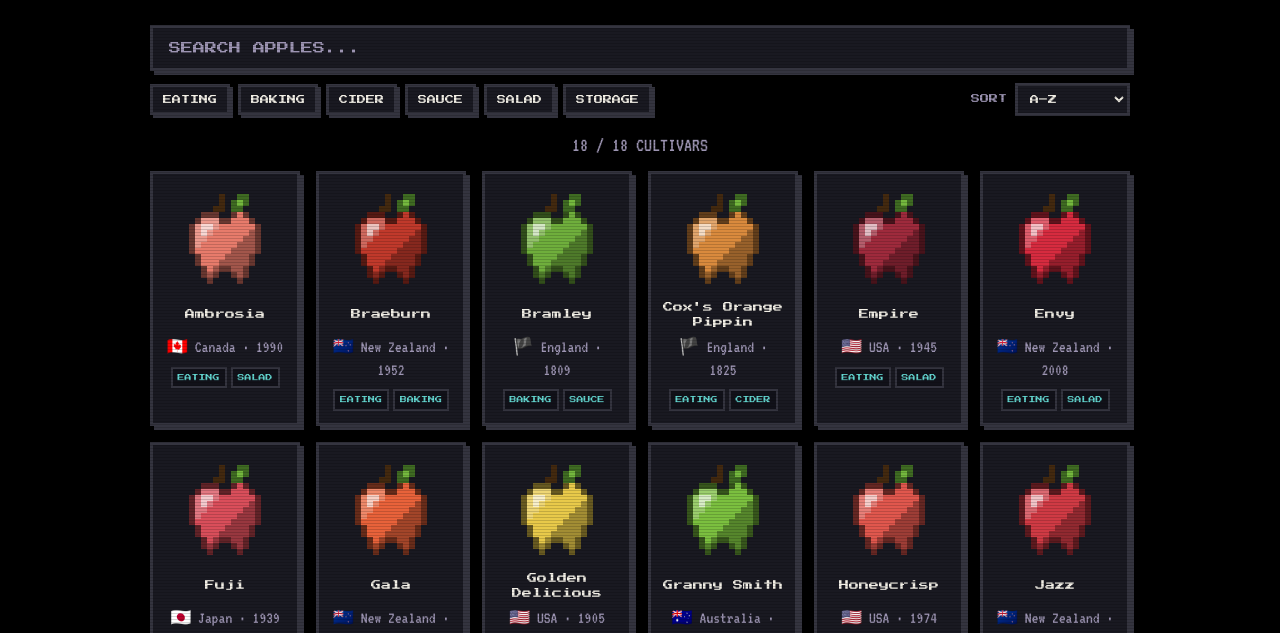
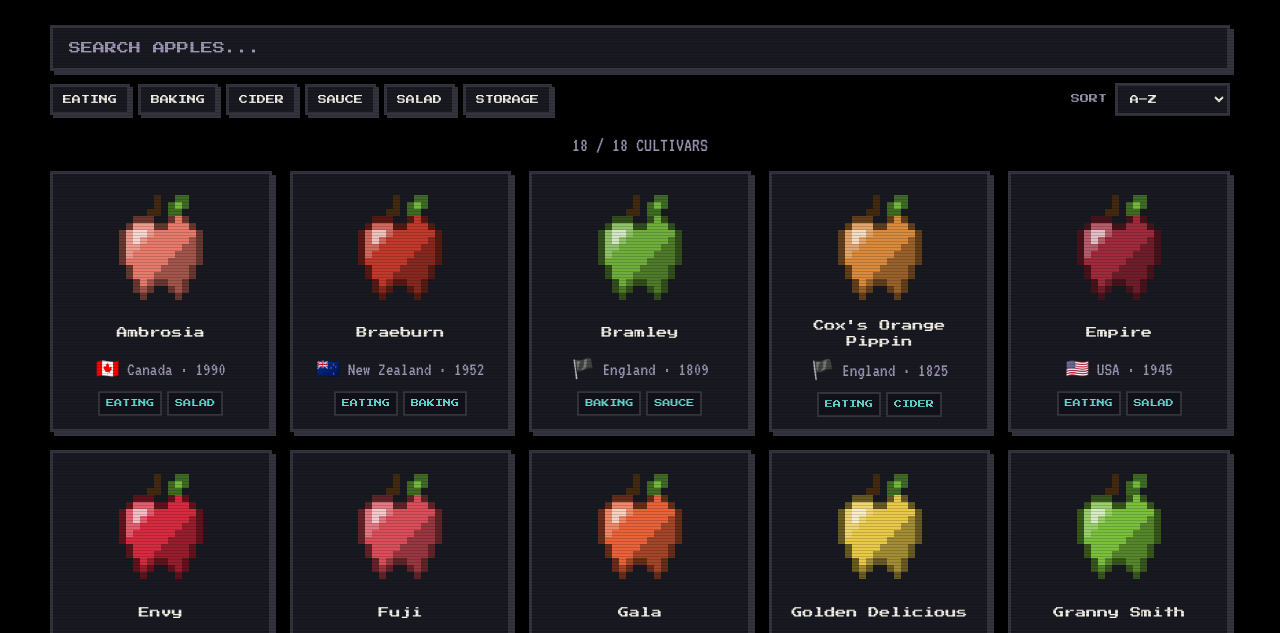
Before and after one commit to B-Timok/apples, a plain HTML site: page web/index.html in a window 1280 px wide. Shown: the part 119-752 px from the top of the page. Drawn offline with Linux system fonts and the light colour scheme.

Commit message:
Widen grid to 5 per row with larger, more legible cards
- 5-column grid in a wider 1180px container (steps to 4/3/2 when narrow)
- bigger sprites (112px, rendered at 7x) and larger card name/origin/tag text
- align controls, count, and footer to the wider container

```diff
--- a/web/app.js
+++ b/web/app.js
@@ -207,7 +207,7 @@ function card(a) {
   el.addEventListener("click", () => openModal(a));
   el.addEventListener("keydown", (e) => { if (e.key === "Enter") openModal(a); });
 
-  drawSprite(canvas, a.skin, 6);
+  drawSprite(canvas, a.skin, 7);
   return el;
 }
 
--- a/web/style.css
+++ b/web/style.css
@@ -107,7 +107,7 @@ body {
 
 /* ---- Controls ------------------------------------------------------------ */
 .controls {
-  max-width: 980px;
+  max-width: 1180px;
   margin: 20px auto 0;
   display: flex;
   flex-direction: column;
@@ -173,7 +173,7 @@ body {
 }
 
 .count {
-  max-width: 980px;
+  max-width: 1180px;
   margin: 16px auto 0;
   color: var(--muted);
   font-size: 20px;
@@ -182,12 +182,15 @@ body {
 
 /* ---- Grid ---------------------------------------------------------------- */
 .grid {
-  max-width: 980px;
+  max-width: 1180px;
   margin: 12px auto 0;
   display: grid;
-  grid-template-columns: repeat(auto-fill, minmax(150px, 1fr));
-  gap: 16px;
+  grid-template-columns: repeat(5, minmax(0, 1fr));
+  gap: 18px;
 }
+@media (max-width: 1120px) { .grid { grid-template-columns: repeat(4, minmax(0, 1fr)); } }
+@media (max-width: 880px)  { .grid { grid-template-columns: repeat(3, minmax(0, 1fr)); } }
+@media (max-width: 620px)  { .grid { grid-template-columns: repeat(2, minmax(0, 1fr)); } }
 
 .card {
   background: var(--panel);
@@ -201,28 +204,28 @@ body {
 .card:hover { transform: translate(-2px, -2px); box-shadow: 6px 6px 0 var(--line); background: var(--panel-hi); }
 .card:active { transform: translate(2px, 2px); box-shadow: 2px 2px 0 var(--line); }
 
-.card canvas { width: 96px; height: 96px; image-rendering: pixelated; }
+.card canvas { width: 112px; height: 112px; image-rendering: pixelated; }
 
 .card-name {
   font-family: 'Press Start 2P', monospace;
-  font-size: 10px;
-  margin: 8px 0 6px;
+  font-size: 11px;
+  margin: 10px 0 7px;
   color: var(--ink);
   line-height: 1.5;
-  min-height: 30px;
+  min-height: 32px;
   display: flex;
   align-items: center;
   justify-content: center;
 }
 
-.card-origin { color: var(--muted); font-size: 17px; }
+.card-origin { color: var(--muted); font-size: 19px; }
 
-.card-tags { margin-top: 8px; display: flex; flex-wrap: wrap; gap: 4px; justify-content: center; }
+.card-tags { margin-top: 9px; display: flex; flex-wrap: wrap; gap: 5px; justify-content: center; }
 
 .tag {
   font-family: 'Press Start 2P', monospace;
-  font-size: 7px;
-  padding: 4px 5px;
+  font-size: 8px;
+  padding: 5px 6px;
   background: var(--bg-2);
   border: 2px solid var(--line);
   color: var(--cyan);
@@ -331,7 +334,7 @@ body {
 
 /* ---- Footer -------------------------------------------------------------- */
 .foot {
-  max-width: 980px;
+  max-width: 1180px;
   margin: 40px auto 0;
   display: flex;
   flex-wrap: wrap;
```
